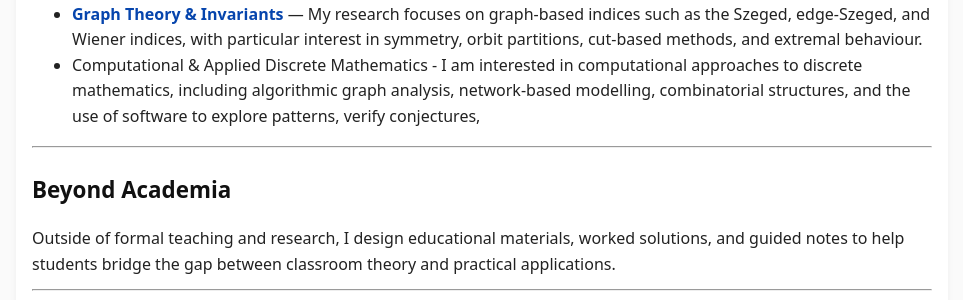
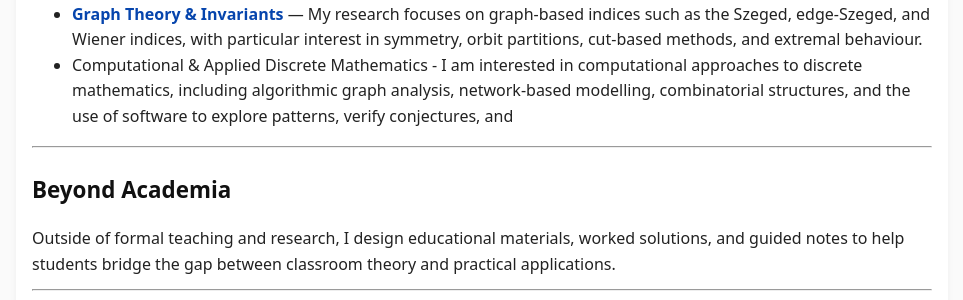
Before and after one commit to SaleemKamaludin/SaleemKamaludin.github.io, a Jekyll site: the page built from about.md, in a window 1280 px wide. Shown: the part 602-902 px from the top of the page, without its empty margins (158-1121 px from the left). Built offline with Jekyll 4.4.1, drawn with Linux system fonts in a browser that asks for light colours.

```diff
--- a/about.md
+++ b/about.md
@@ -20,7 +20,7 @@ My goal is to create learning environments where students not only master techni
 
 ## Research Interests
 - <a href="{{ '/notes/graph-theory/' | relative_url }}"><strong>Graph Theory & Invariants</strong></a> — My research focuses on graph-based indices such as the Szeged, edge-Szeged, and Wiener indices, with particular interest in symmetry, orbit partitions, cut-based methods, and extremal behaviour.
-- Computational & Applied Discrete Mathematics - I am interested in computational approaches to discrete mathematics, including algorithmic graph analysis, network-based modelling, combinatorial structures, and the use of software to explore patterns, verify conjectures,
+- Computational & Applied Discrete Mathematics - I am interested in computational approaches to discrete mathematics, including algorithmic graph analysis, network-based modelling, combinatorial structures, and the use of software to explore patterns, verify conjectures, and
 
 
 
```
